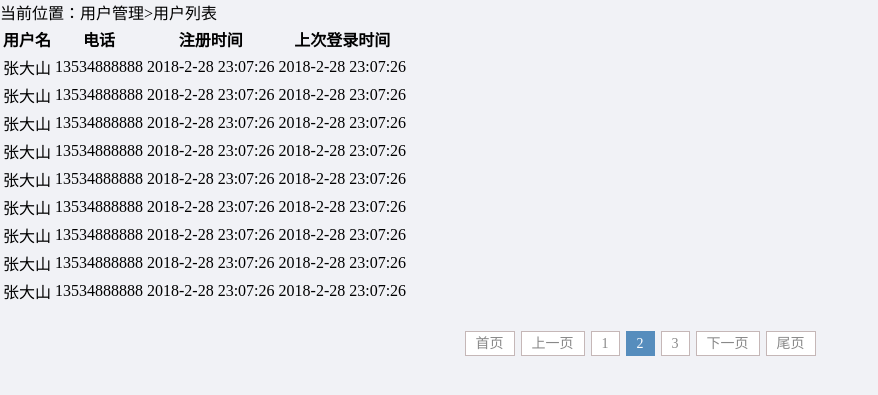
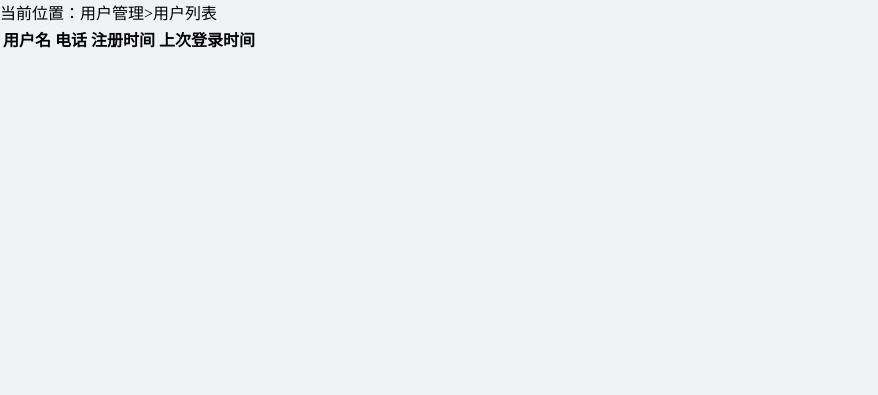
Before and after one commit to lurenxiaozhou/programming, a Flask app: page /admin/user_list in a window 1280 px wide. Shown: the top 395 px of the page, without its empty margins (0-878 px from the left). Run offline with Flask 2, Linux system fonts and the light colour scheme; the visitor is signed in with stand-in values (Sample User, id 1); lists and menus that the app fills with data are empty; parts of the project's set-up code (start-up, migrations or seed data) failed here and were passed over; some libraries are stand-ins or nearby versions.

Commit message:
用户列表前端完成

```diff
--- a/info/templates/admin/user_list.html
+++ b/info/templates/admin/user_list.html
@@ -21,61 +21,19 @@
                 <th>注册时间</th>
                 <th>上次登录时间</th>
             </tr>
+            {% for user in data.users %}
             <tr>
-                    <td>张大山</td>
-                    <td>13534888888</td>
-                    <td>2018-2-28 23:07:26</td>
-                    <td>2018-2-28 23:07:26</td>
+                <td>{{ user.nick_name }}</td>
+                <td>{{ user.mobile }}</td>
+                <td>{{ user.register }}</td>
+                <td>{{ user.last_login }}</td>
             </tr>
-                <tr>
-                    <td>张大山</td>
-                    <td>13534888888</td>
-                    <td>2018-2-28 23:07:26</td>
-                    <td>2018-2-28 23:07:26</td>
-                </tr>
-                <tr>
-                    <td>张大山</td>
-                    <td>13534888888</td>
-                    <td>2018-2-28 23:07:26</td>
-                    <td>2018-2-28 23:07:26</td>
-                </tr>
-                <tr>
-                    <td>张大山</td>
-                    <td>13534888888</td>
-                    <td>2018-2-28 23:07:26</td>
-                    <td>2018-2-28 23:07:26</td>
-                </tr>
-                <tr>
-                    <td>张大山</td>
-                    <td>13534888888</td>
-                    <td>2018-2-28 23:07:26</td>
-                    <td>2018-2-28 23:07:26</td>
-                </tr>
-                <tr>
-                    <td>张大山</td>
-                    <td>13534888888</td>
-                    <td>2018-2-28 23:07:26</td>
-                    <td>2018-2-28 23:07:26</td>
-                </tr>
-                <tr>
-                    <td>张大山</td>
-                    <td>13534888888</td>
-                    <td>2018-2-28 23:07:26</td>
-                    <td>2018-2-28 23:07:26</td>
-                </tr>
-                <tr>
-                    <td>张大山</td>
-                    <td>13534888888</td>
-                    <td>2018-2-28 23:07:26</td>
-                    <td>2018-2-28 23:07:26</td>
-                </tr>
-                <tr>
-                    <td>张大山</td>
-                    <td>13534888888</td>
-                    <td>2018-2-28 23:07:26</td>
-                    <td>2018-2-28 23:07:26</td>
-                </tr>
+            {% endfor %}
         </table>
+    </div>
+
+    <div class="box">
+        <div id="pagination" class="page"></div>
     </div>
 
         <div class="box">
@@ -85,10 +43,10 @@
         <script>
             $(function() {
                 $("#pagination").pagination({
-                    currentPage: 2,
-                    totalPage: 3,
+                    currentPage: {{ data.current_page }},
+                    totalPage: {{ data.total_page }},
                     callback: function(current) {
-                        alert('ok!');
+                        window.location.href = '/admin/user_list?p=' + current;
                     }
                 });
             });
```
Also changed, not shown: 1 other file. Lines whose indentation alone changed are shown as unchanged.
